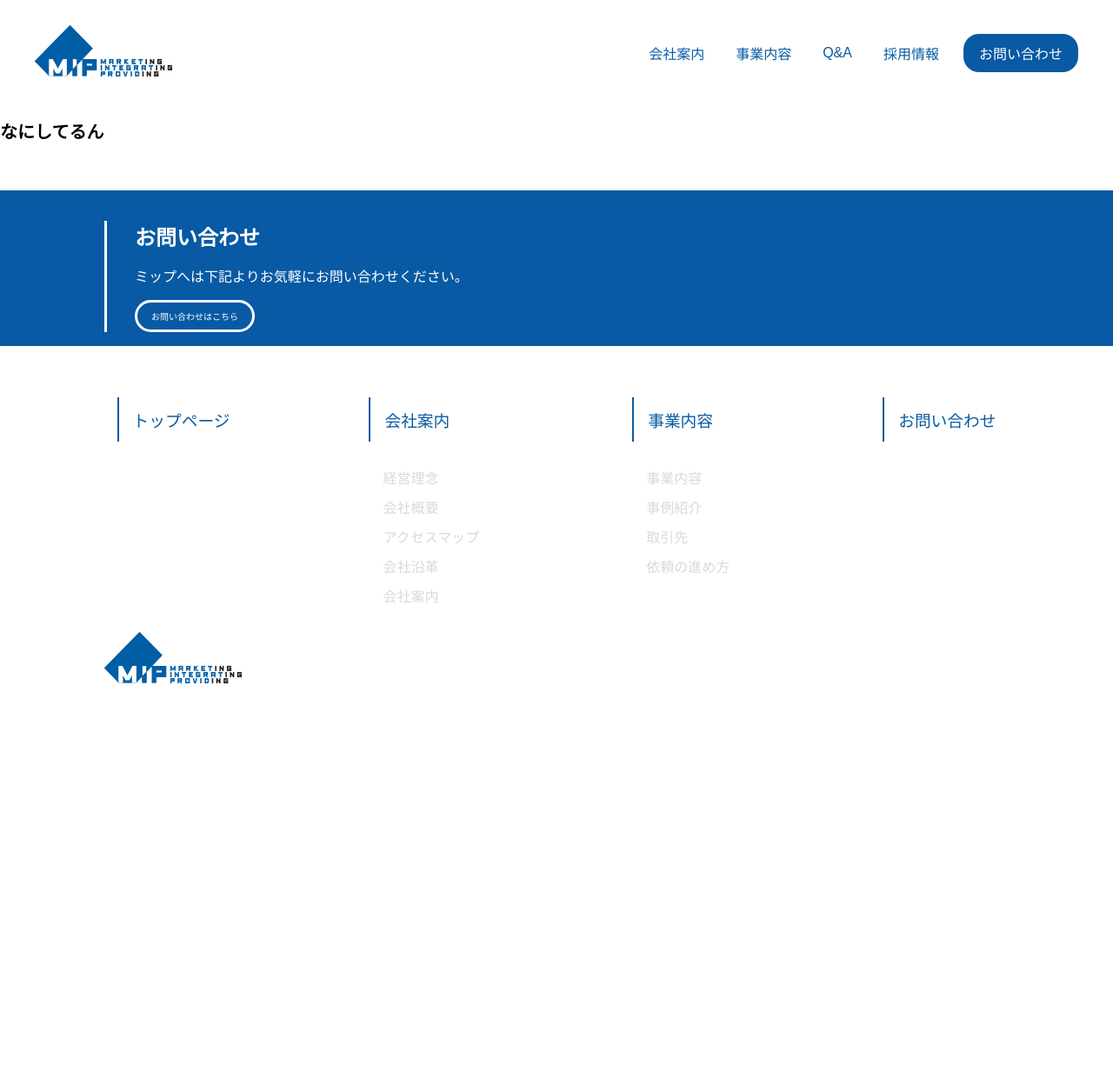
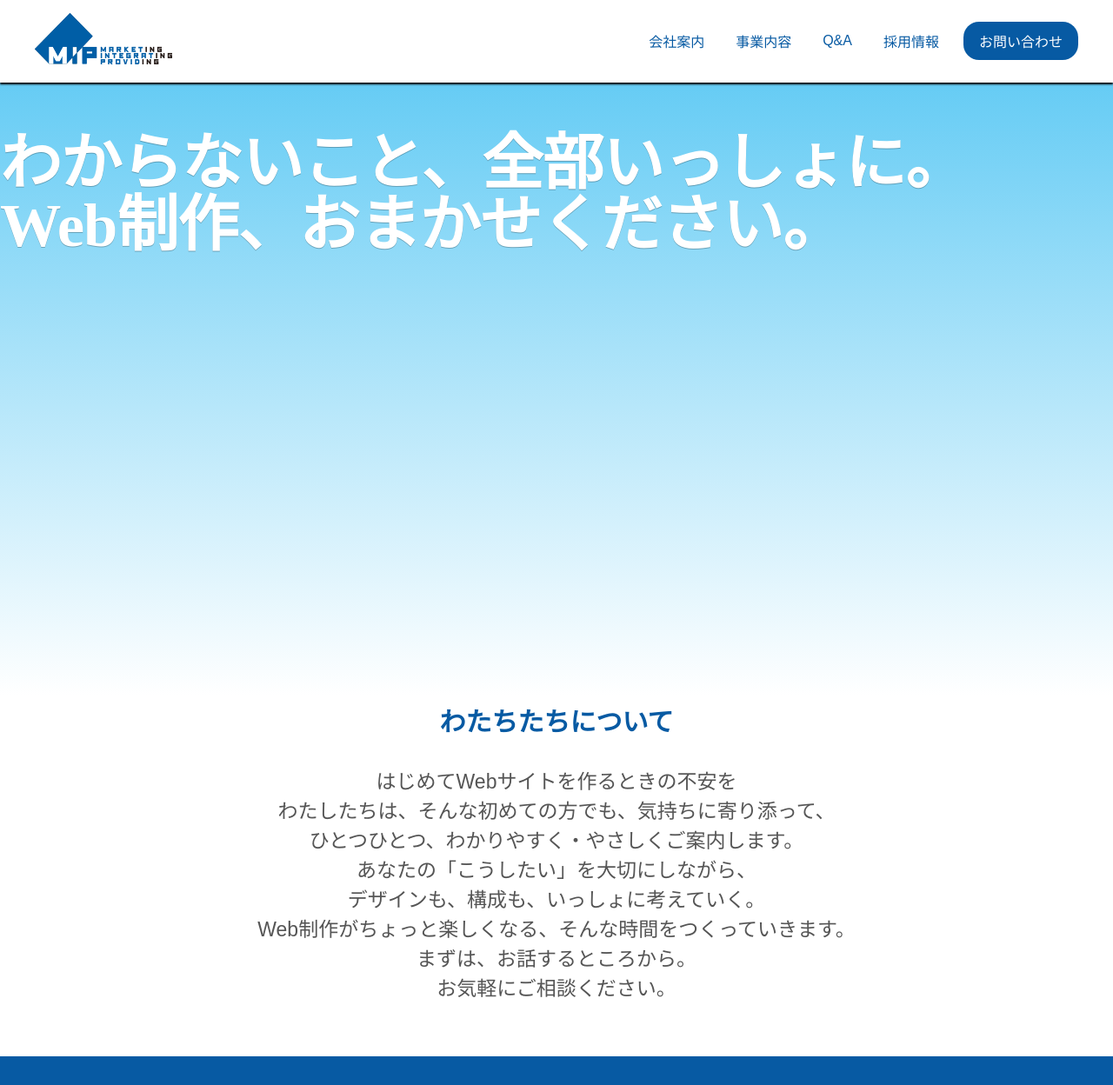
Before and after one commit to Kawahara-tk/team-mip, an Astro site: page / in a window 1280 px wide. Shown: the top 1248 px of the page at 87% size. Before the commit the page ends 828 px from the top, so only its background shows below. Built offline with nearby package versions, Linux system fonts and the light colour scheme; Astro itself is replaced by a stand-in of ours.

Commit message:
indexページ

```diff
--- a/src/components/Header.astro
+++ b/src/components/Header.astro
@@ -10,9 +10,11 @@ import { companyName } from "../const";
   header {
     display: flex;
     width: calc(100% - 80px);
-    padding: 16px 40px;
+    padding: 2px 40px;
     justify-content: space-between;
     align-items: center;
+    background: #fff;
+    box-shadow: 0 2px 2px 0 rgba(0,0,0,25);
     ul {
       display: flex;
       align-items: center;
@@ -20,7 +22,6 @@ import { companyName } from "../const";
       font-size: 16px;
       li {
         list-style: none;
-
       }
       .contact{
         background: vars.$mipColor;
@@ -35,12 +36,12 @@ import { companyName } from "../const";
       a {
         padding: 4px 8px;
         color: vars.$mipColor;
-        background-image: linear-gradient(transparent 95%, #075AA3  95%); // 「transparent」上から下にかけて色を薄くしていく設定
-        background-repeat: no-repeat; // 要素に設定するときに繰り返さないようにする設定
-        background-size:  0 100% ; // 背景画像の幅を0、高さを100にする設定
-        transition: background-size 0.3s ease; // 背景の要素のサイズを変更する時に変化の速度と動き方を指定する設定
+        background-image: linear-gradient(transparent 95%, #075AA3  95%);
+        background-repeat: no-repeat;
+        background-size:  0 100% ;
+        transition: background-size 0.3s ease;
         &:hover{
-          background-size: 100% 100%; // 背景画像のサイズと幅を設定する
+          background-size: 100% 100%;
         }
       }
     }
--- a/src/pages/index.astro
+++ b/src/pages/index.astro
@@ -1,7 +1,55 @@
 ---
 import Layout from "../layouts/Layout.astro";
 ---
+<style lang="scss">
+@use"../styles/vars";
+body{
+  height: 2500px;
+  flex-shrink: 0;
+  color: vars.$textWhite;
+  background: linear-gradient(180deg, #51C5F3 0%, rgba(255, 255, 255, 0.35) 100%);
+  background-repeat: no-repeat;
+}
+  .Catchphrase{
+    color: #FFF;
+    text-shadow: 0px 1px 0px rgba(0, 0, 0, 0.25);
+    font-family: "Zen Maru Gothic";
+    font-size: 47px;
+    font-weight: 500;
+    line-height: 150%;
+    letter-spacing: -0.909px;
+  }
+  .About_us{
+    margin-top: 40%;
+    text-align: center;
+    h2{
+      font-size: 30px;
+      color: vars.$mipColor;
+    }
+    p{
+      margin-top: 30px;
+      font-size: 23px;
+      color: vars.$textBlack;
+    }
+  }
 
+</style>
 <Layout>
-  <h1>なにしてるん</h1>
+  <section>
+    <div class="Catchphrase">
+      <h1>わからないこと、全部いっしょに。<br>Web制作、おまかせください。</h1>
+    </div>
+    <div class="About_us">
+      <h2>わたちたちについて</h2>
+      <p>はじめてWebサイトを作るときの不安を<br>
+        わたしたちは、そんな初めての方でも、気持ちに寄り添って、<br>
+        ひとつひとつ、わかりやすく・やさしくご案内します。<br>
+        あなたの「こうしたい」を大切にしながら、<br>
+        デザインも、構成も、いっしょに考えていく。<br>
+        Web制作がちょっと楽しくなる、そんな時間をつくっていきます。<br>
+        まずは、お話するところから。<br>
+        お気軽にご相談ください。<br>
+      </p>
+    </div>
+  </section>
 </Layout>
```
